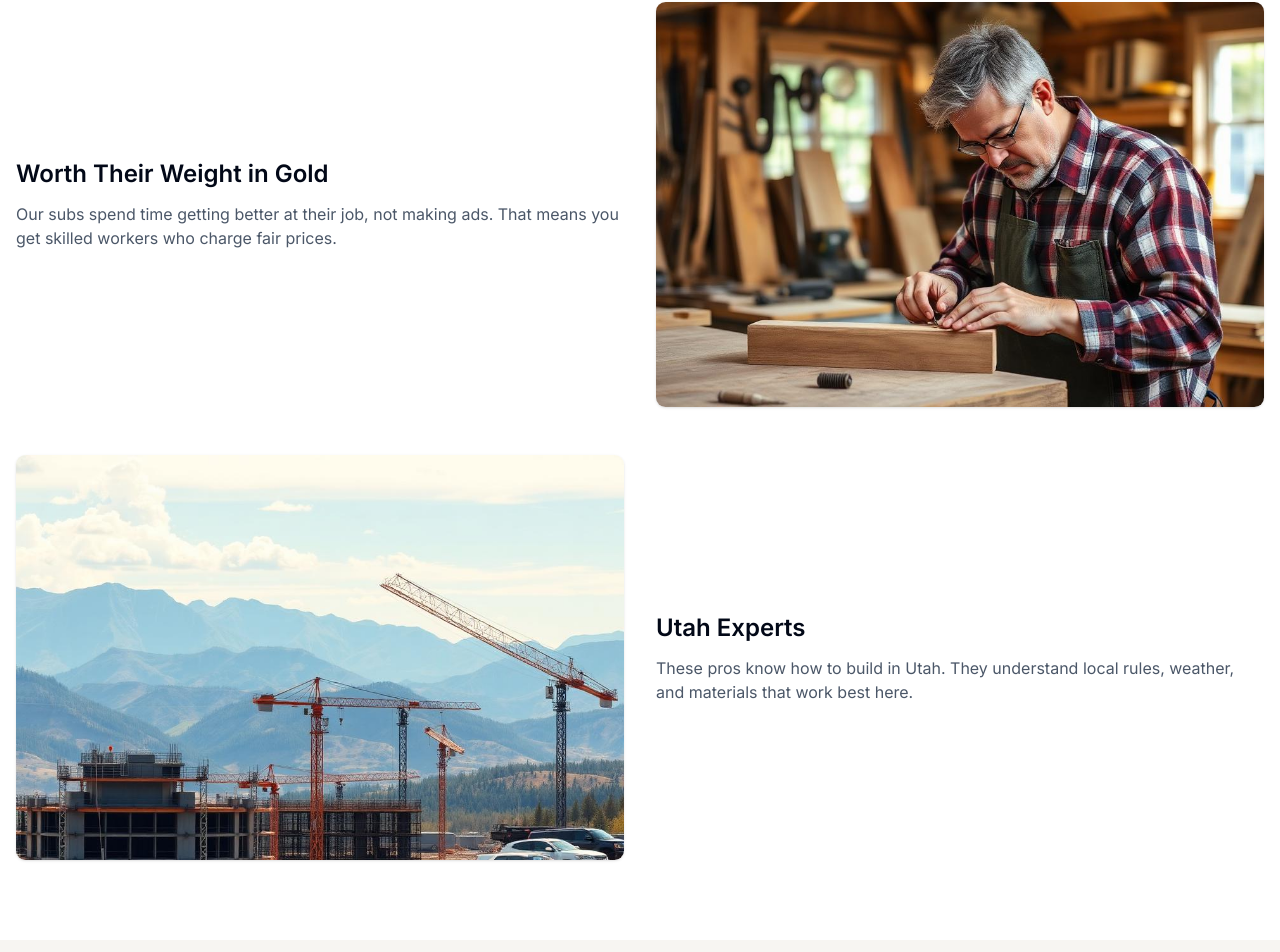
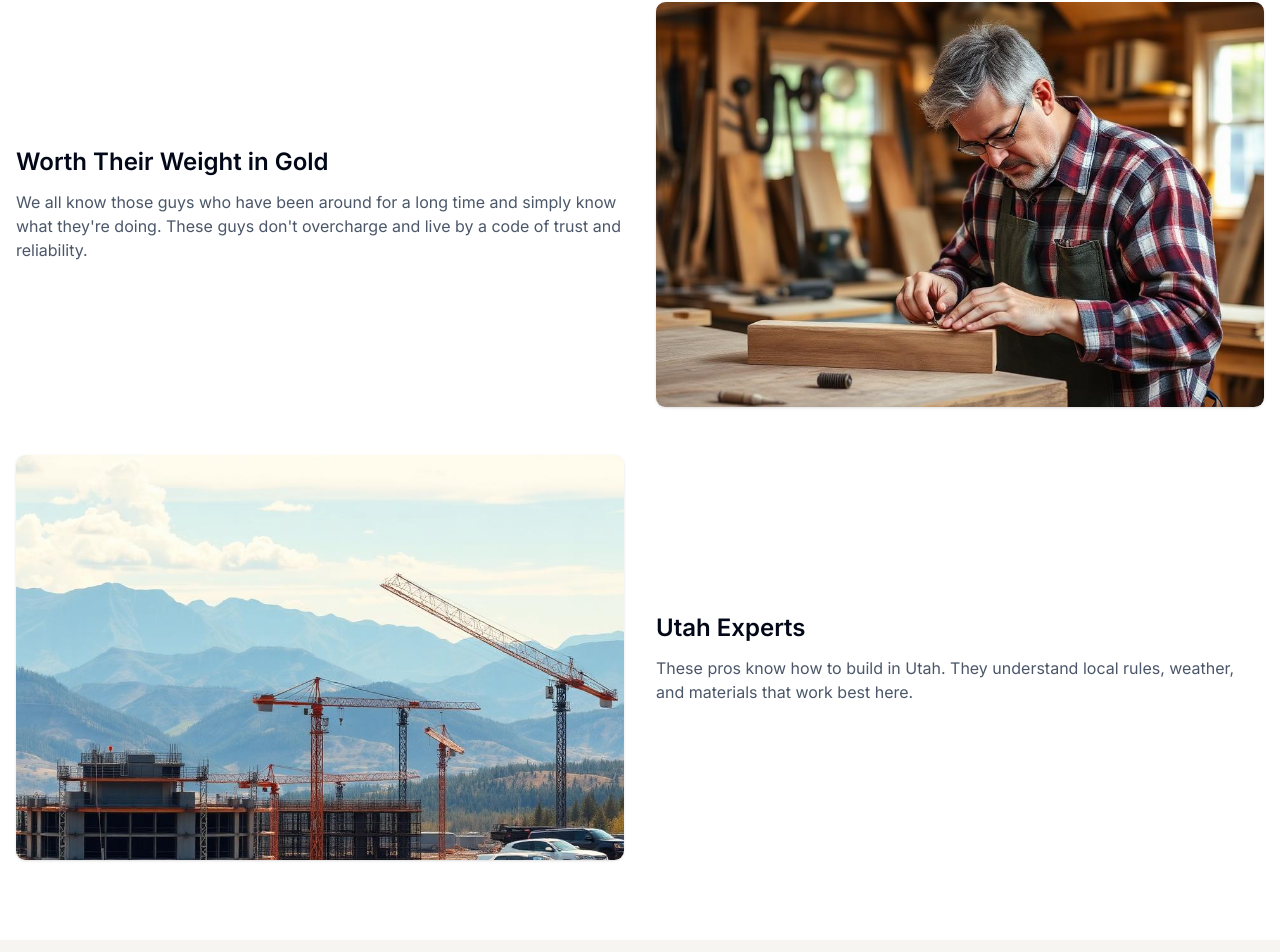
Before and after one commit to pactleader/mountain-sub-source, a React (Vite) app: page / in a window 1280 px wide. Shown: the part 1661-2613 px from the top of the page. Built offline with nearby package versions, Linux system fonts and the light colour scheme.

Commit message:
Update problem statement copy
Update problem statement to reflect that experienced contractors are trustworthy and reliable.

```diff
--- a/src/sections/Solution.tsx
+++ b/src/sections/Solution.tsx
@@ -13,7 +13,7 @@ const blocks = [
   {
     title: "Worth Their Weight in Gold",
     copy:
-      "Our subs spend time getting better at their job, not making ads. That means you get skilled workers who charge fair prices.",
+      "We all know those guys who have been around for a long time and simply know what they're doing. These guys don't overcharge and live by a code of trust and reliability.",
     image: craftImg,
     alt: "Craftsperson focused on detailed work",
   },
```
